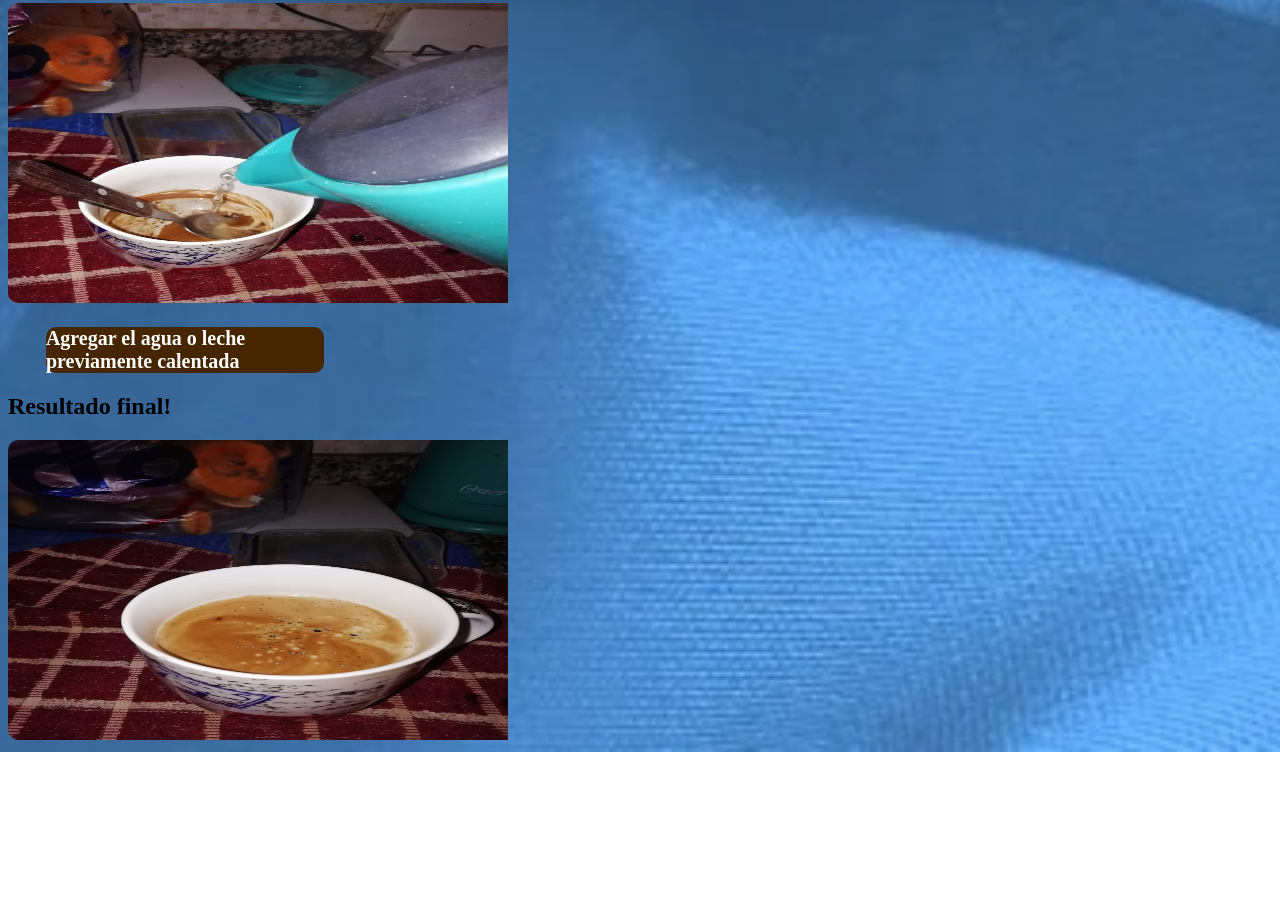
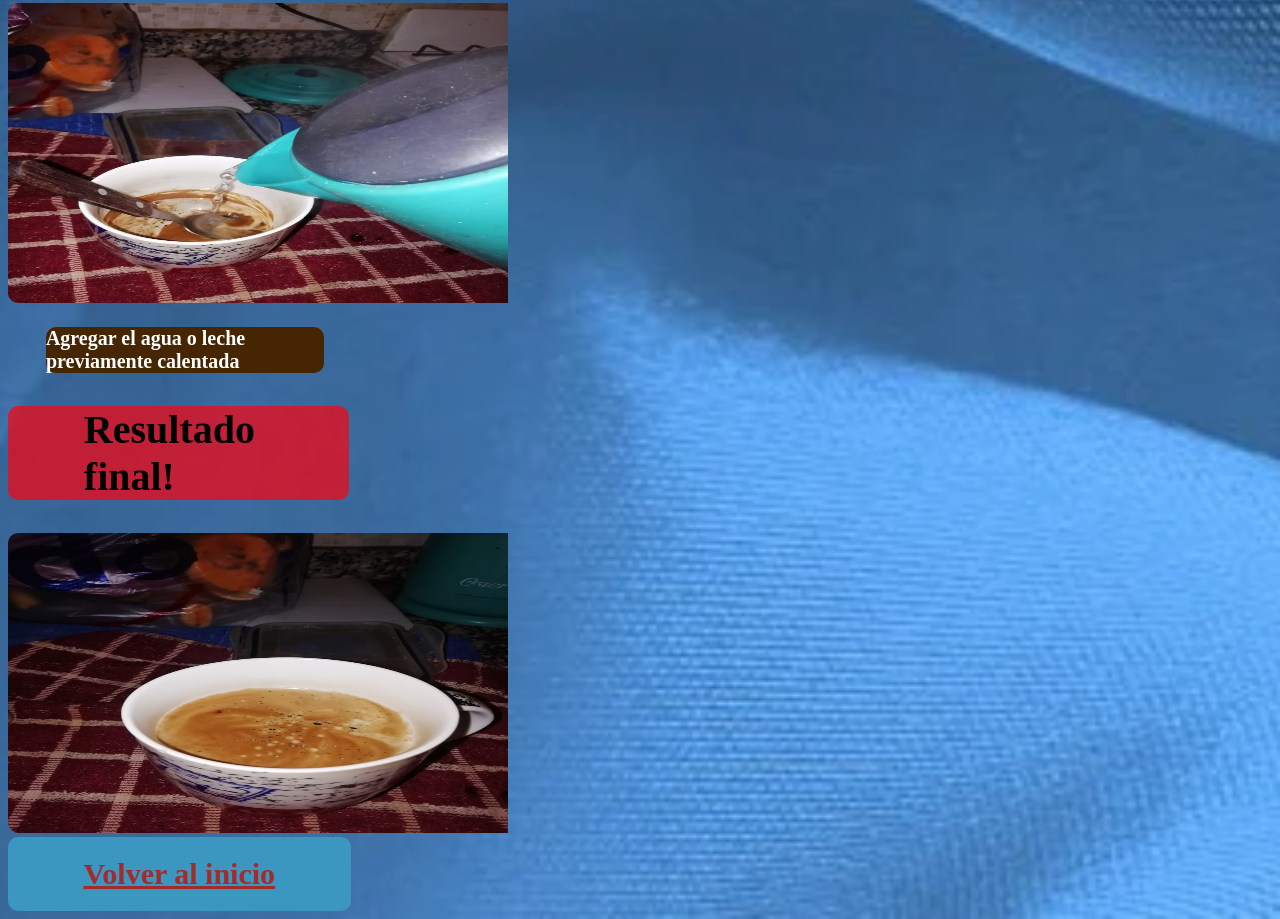
Before and after one commit to FedeAlbarracin/FedeAlbarracin.github.io, a plain HTML site: page about.html in a window 1280 px wide. Shown: the part 2417-3336 px from the top of the page. Before the commit the page ends 3169 px from the top, so only its background shows below. Drawn offline with Linux system fonts and the light colour scheme.

Commit message:
Se mejoró visualmente el resultado final y se agregó un botón para volver al inicio

```diff
--- a/about.html
+++ b/about.html
@@ -40,7 +40,8 @@
         <h3>Paso 4</h3>
         <img src="img/paso4.jpeg" alt="paso4">
         <p class="instrucciones">Agregar el agua o leche previamente calentada</p>
-        <h2>Resultado final!</h2>
+        <h2 style="font-weight: bolder; font-size: 40px; background-color: rgba(255, 0, 13, 0.692); margin-right: 73%; border-radius: 10px; padding-left: 6%;">Resultado final!</h2>
         <img src="img/resultado.jpeg" alt="resultado">
+        <a href="index.html" class="volver">Volver al inicio</a>
     </body>
 </html>
--- a/styles.css
+++ b/styles.css
@@ -63,3 +63,14 @@ li {
     margin-right: 75%;
     border-radius: 10px;
 }
+.volver{
+    background-color: rgb(59, 150, 192);
+    border-radius: 10px;
+    display: block;
+    margin-right: 72.9%;
+    font-weight: 800;
+    text-align: center;
+    padding-bottom: 20px;
+    padding-top: 20px;
+    font-size: 30px;
+}
```
